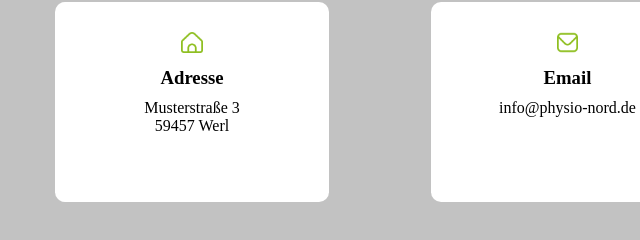
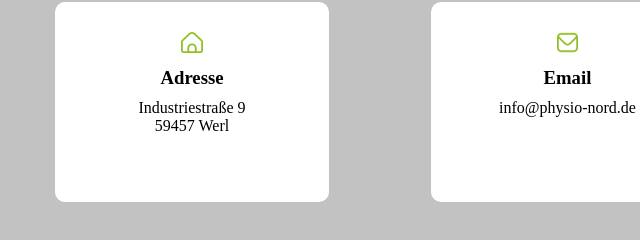
Before and after one commit to SteffenKloempges/physio_nord, a plain HTML site: page index.html in a window 1280 px wide. Shown: the part 3364-3604 px from the top of the page, 448-1088 px from the left. Drawn offline with Linux system fonts and the light colour scheme; a web font is replaced by a local one.

Commit message:
update adress

```diff
--- a/index.html
+++ b/index.html
@@ -242,7 +242,7 @@
             <div>
                 <img src="./assets/img/heim.png" alt="icon von einem haus">
                 <h3>Adresse</h3>
-                <p>Musterstraße 3 <br> 59457 Werl</p>
+                <p>Industriestraße 9 <br> 59457 Werl</p>
             </div>
             <div>
                 <img src="./assets/img/umschlag.png" alt="icon von einem brief">
```
Also changed, not shown: 1 other file.
